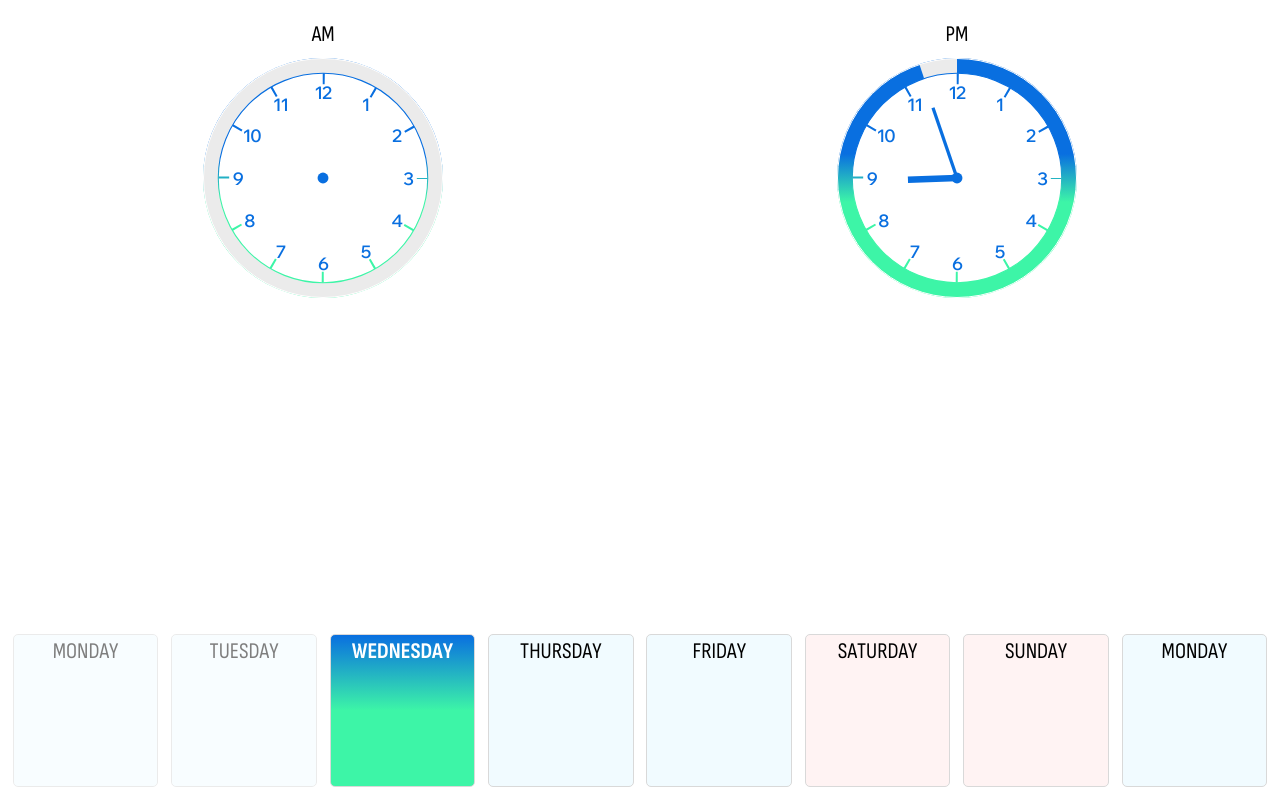
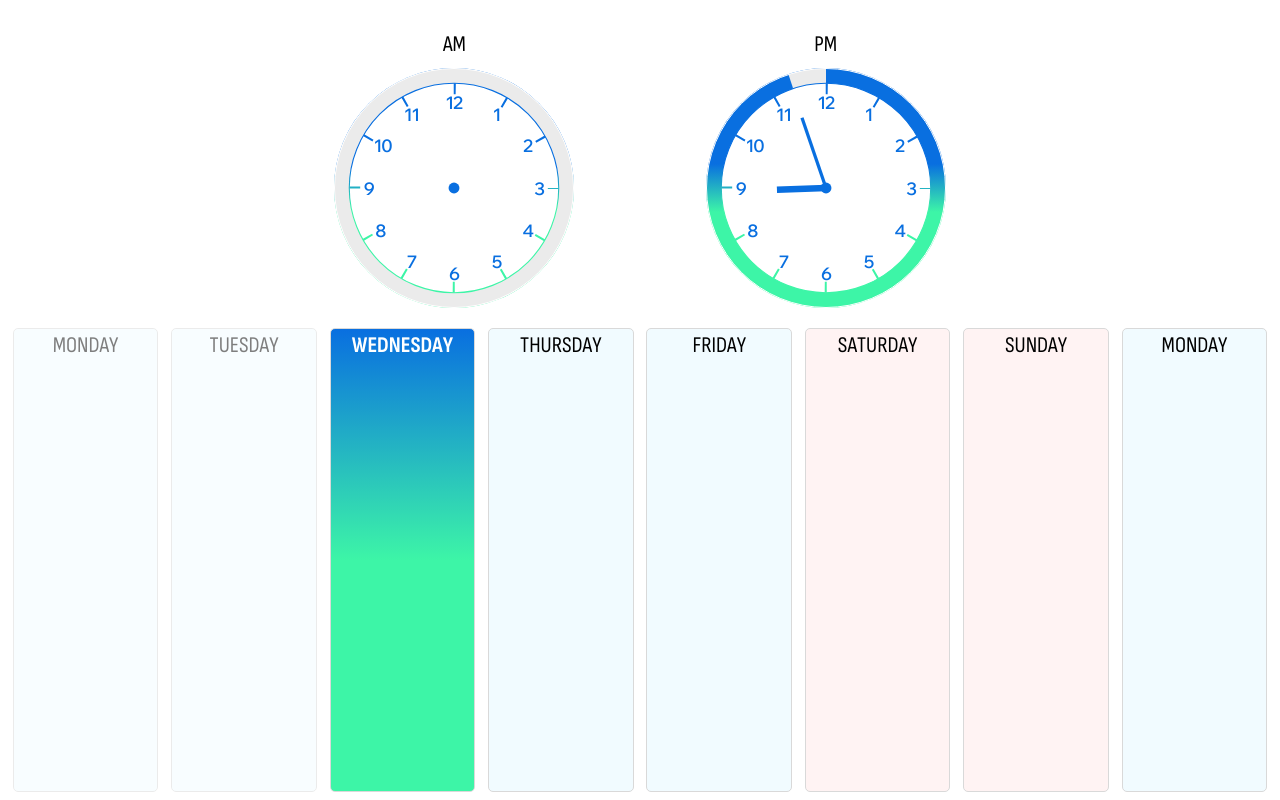
Before and after one commit to ivailo-iliev/kids-planner, a website: page index.html in a window 1280 px wide. Drawn offline with Linux system fonts and the light colour scheme; no server answers.

Commit message:
Update index.html

```diff
--- a/index.html
+++ b/index.html
@@ -46,7 +46,7 @@
             display: flex;
             flex-direction: column;
             box-sizing: border-box;
-            padding: 1vw;
+            padding: 1vh 1vw;
         }
 
         #overlay {
@@ -86,7 +86,8 @@
         .widgets {
             justify-content: center;
             align-items: center;
-            flex: 1 1 40%;
+            height: 40vh;
+            gap: 4vw;
         }
 
         .weather {
@@ -95,10 +96,7 @@
 
         .clock,
         .weather {
-    flex: 1 1 auto; /* Allow the widget to grow and shrink */
-    aspect-ratio: 1 / 1; /* Ensure each widget remains square */
-    max-height: 100%; /* Ensures it does not exceed the row height */
-    width: auto; /* Let the width adjust to keep the square aspect ratio */
+    width: 40vh;
     box-sizing: border-box;
     text-align: center;
     overflow: hidden;
@@ -116,7 +114,7 @@
         }
 
         .clock__label {
-            line-height: 2;
+            line-height: 5.6vh;
         }
 
         .weather__temp {
@@ -142,7 +140,7 @@
         }
 
         .calendar {
-            flex: 1 1 60%;
+            flex: 1 1 auto;
         }
 
         .calendar__day {
```
